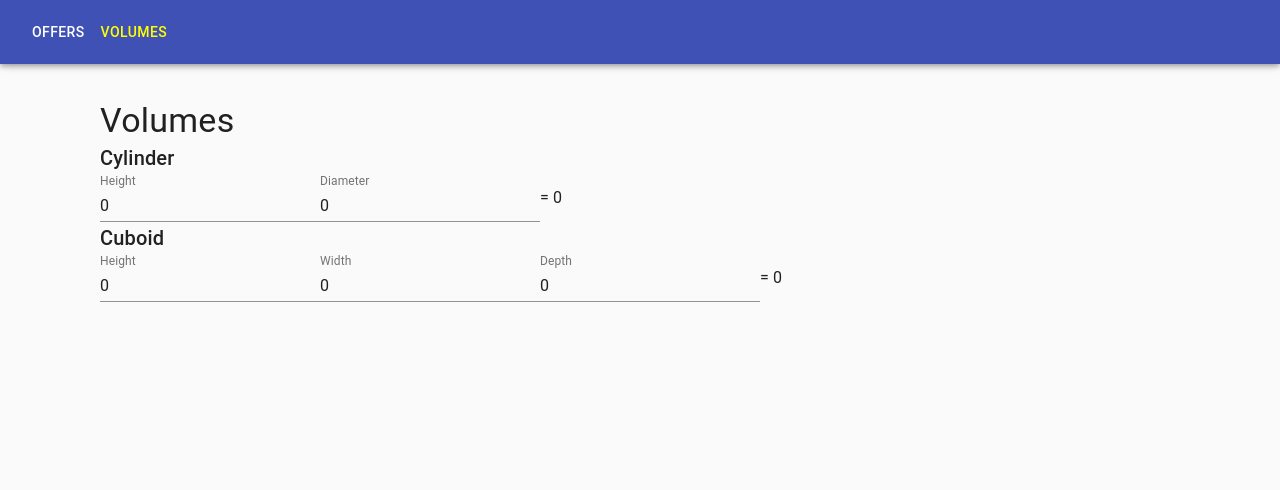
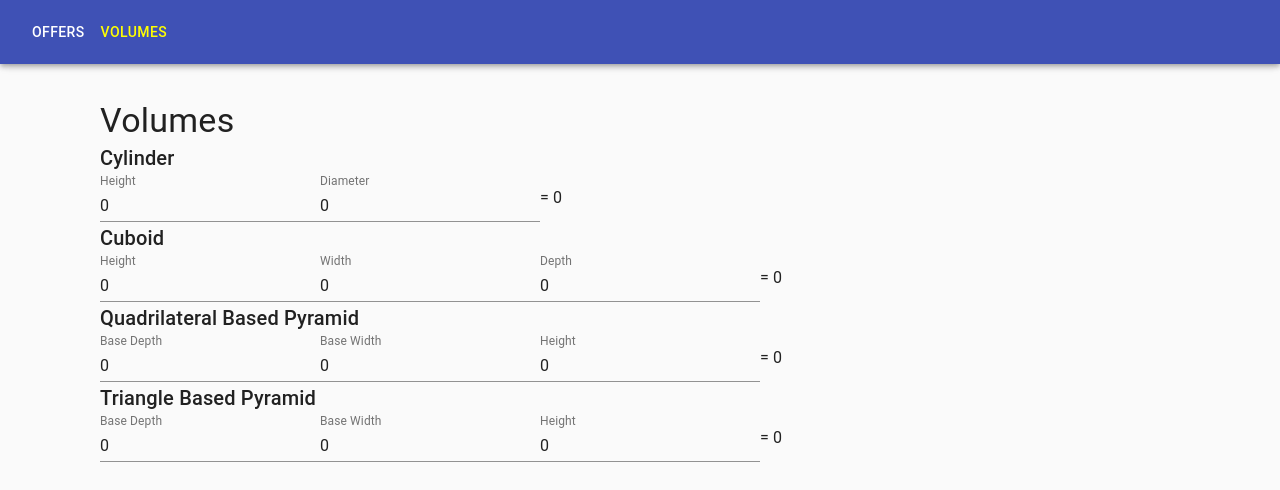
Before and after one commit to iamscottcox/future, a React (Create React App) app: page /volumes in a window 1280 px wide. Shown: the top 490 px of the page. Built offline with nearby package versions, Linux system fonts and the light colour scheme.

Commit message:
Add pyramid volume calculators

```diff
--- a/src/components/Pages/Volumes/index.tsx
+++ b/src/components/Pages/Volumes/index.tsx
@@ -3,6 +3,8 @@ import React, { FC, useEffect, useState } from "react";
 import {
   calculateCuboidVolume,
   calculateCylinderVolume,
+  calculateQuadrilateralBasedPyramidVolume,
+  calculateTriangleBasedPyramidVolume,
 } from "src/libs/volumes";
 
 import Page from "src/components/Pages/Page";
@@ -104,11 +106,122 @@ const CuboidVolumeCalculator: FC = () => {
     </Box>
   );
 };
+
+const QuadrilateralBasedPyramidVolumeCalculator: FC = () => {
+  const [baseDepth, setBaseDepth] = useState("0");
+  const [baseWidth, setBaseWidth] = useState("0");
+  const [height, setDepth] = useState("0");
+  const [volume, setVolume] = useState(0);
+
+  useEffect(() => {
+    const volume = calculateQuadrilateralBasedPyramidVolume(
+      parseInt(baseDepth),
+      parseInt(baseWidth),
+      parseInt(height)
+    );
+    setVolume(volume);
+  }, [baseDepth, baseWidth, height]);
+
+  return (
+    <Box>
+      <Typography variant="h6">Quadrilateral Based Pyramid</Typography>
+      <Box display="flex" alignItems="center">
+        <form>
+          <TextField
+            id="baseDepth"
+            label="Base Depth"
+            value={baseDepth}
+            type="number"
+            onChange={(e: React.ChangeEvent<HTMLInputElement>) =>
+              setBaseDepth(e.target.value)
+            }
+          />
+          <TextField
+            id="baseWidth"
+            label="Base Width"
+            type="number"
+            value={baseWidth}
+            onChange={(e: React.ChangeEvent<HTMLInputElement>) =>
+              setBaseWidth(e.target.value)
+            }
+          />
+          <TextField
+            id="height"
+            label="Height"
+            type="number"
+            value={height}
+            onChange={(e: React.ChangeEvent<HTMLInputElement>) =>
+              setDepth(e.target.value)
+            }
+          />
+        </form>
+        <Typography variant="body1"> = {volume}</Typography>
+      </Box>
+    </Box>
+  );
+};
+
+const TriangleBasedPyramidVolumeCalculator: FC = () => {
+  const [baseDepth, setBaseDepth] = useState("0");
+  const [baseWidth, setBaseWidth] = useState("0");
+  const [height, setDepth] = useState("0");
+  const [volume, setVolume] = useState(0);
+
+  useEffect(() => {
+    const volume = calculateTriangleBasedPyramidVolume(
+      parseInt(baseDepth),
+      parseInt(baseWidth),
+      parseInt(height)
+    );
+    setVolume(volume);
+  }, [baseDepth, baseWidth, height]);
+
+  return (
+    <Box>
+      <Typography variant="h6">Triangle Based Pyramid</Typography>
+      <Box display="flex" alignItems="center">
+        <form>
+          <TextField
+            id="baseDepth"
+            label="Base Depth"
+            value={baseDepth}
+            type="number"
+            onChange={(e: React.ChangeEvent<HTMLInputElement>) =>
+              setBaseDepth(e.target.value)
+            }
+          />
+          <TextField
+            id="baseWidth"
+            label="Base Width"
+            type="number"
+            value={baseWidth}
+            onChange={(e: React.ChangeEvent<HTMLInputElement>) =>
+              setBaseWidth(e.target.value)
+            }
+          />
+          <TextField
+            id="height"
+            label="Height"
+            type="number"
+            value={height}
+            onChange={(e: React.ChangeEvent<HTMLInputElement>) =>
+              setDepth(e.target.value)
+            }
+          />
+        </form>
+        <Typography variant="body1"> = {volume}</Typography>
+      </Box>
+    </Box>
+  );
+};
+
 export const VolumesPage: FC = () => (
   <Page>
     <Typography variant="h4">Volumes</Typography>
     <CylinderVolumeCalculator />
     <CuboidVolumeCalculator />
+    <QuadrilateralBasedPyramidVolumeCalculator />
+    <TriangleBasedPyramidVolumeCalculator />
   </Page>
 );
 
--- a/src/libs/volumes.ts
+++ b/src/libs/volumes.ts
@@ -18,22 +18,22 @@ export const calculateCuboidVolume = (
 ) => calculateSquareArea(height, width) * depth;
 
 export const calculatePyramidVolume = (baseArea: number, height: number) =>
-  (baseArea / 3) * height;
+  (1 / 3) * baseArea * height;
 
-export const calculateTriangularPyramidVolume = (
-  baseHeight: number,
+export const calculateTriangleBasedPyramidVolume = (
+  baseDepth: number,
   baseWidth: number,
   height: number
 ) => {
-  const baseArea = calculateTriangleArea(baseHeight, baseWidth);
+  const baseArea = calculateTriangleArea(baseDepth, baseWidth);
   return calculatePyramidVolume(baseArea, height);
 };
 
-export const calculateQuadrilateralPyramidVolume = (
-  baseHeight: number,
+export const calculateQuadrilateralBasedPyramidVolume = (
+  baseDepth: number,
   baseWidth: number,
   height: number
 ) => {
-  const baseArea = calculateSquareArea(baseHeight, baseWidth);
+  const baseArea = calculateSquareArea(baseDepth, baseWidth);
   return calculatePyramidVolume(baseArea, height);
 };
```
